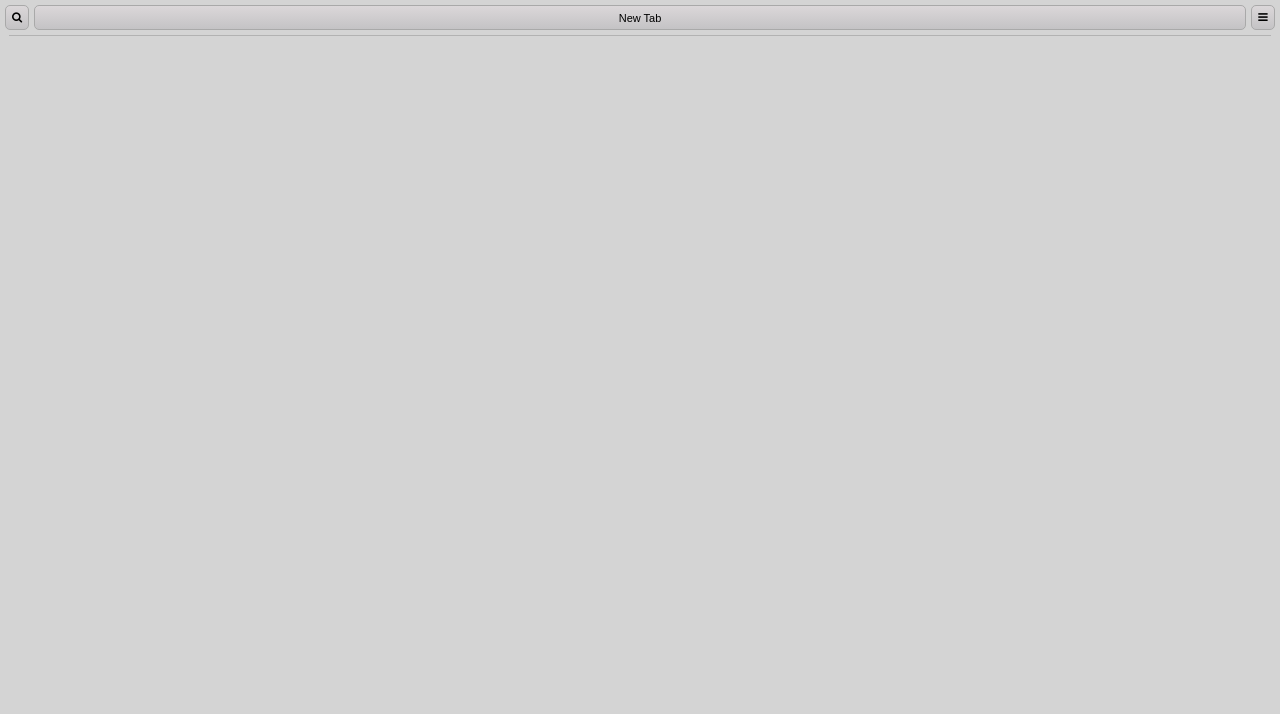
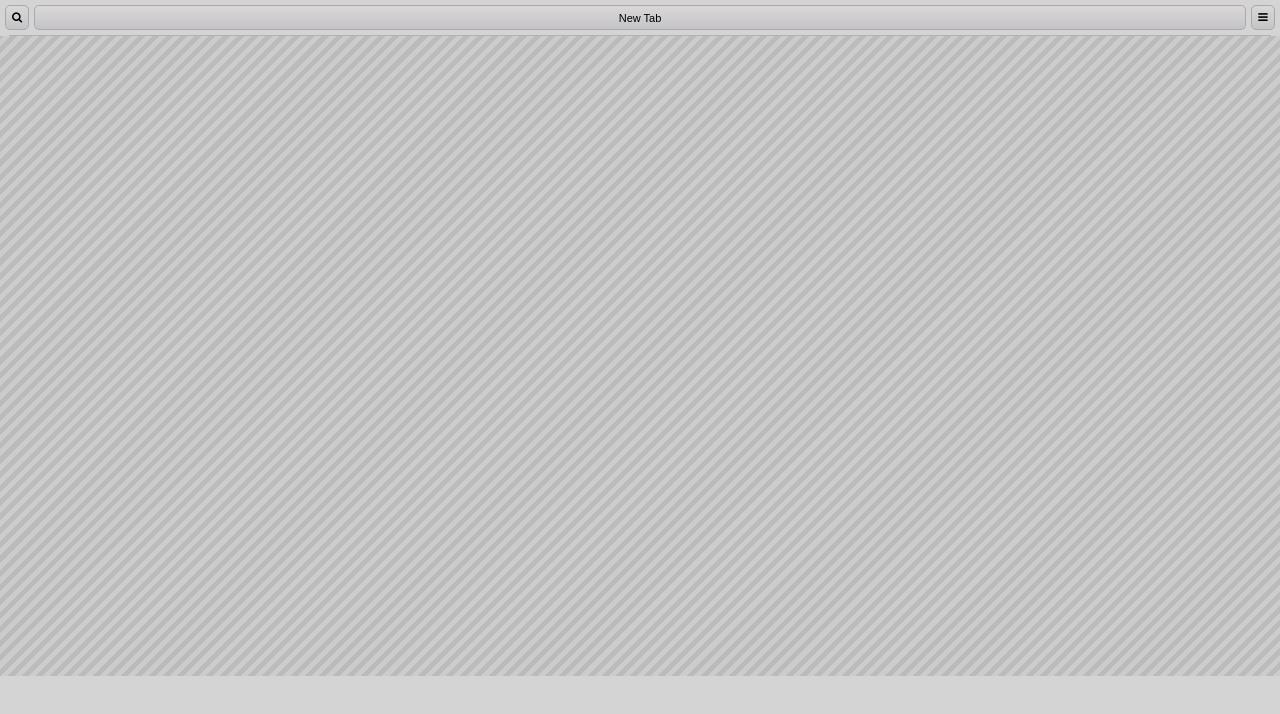
Before and after one commit to paulirish/chrome-side-tabs-extension, a browser extension: page app/index.html in a window 1280 px wide. Drawn offline with nearby package versions, Linux system fonts and the light colour scheme.

Commit message:
space at the end so closing tabs always scrolls the content the same way

```diff
--- a/assets/css/app.css
+++ b/assets/css/app.css
@@ -54,7 +54,8 @@ body {
   max-height: 100%;
   overflow: auto; }
   .tabs-wrapper .tabs {
-    display: block; }
+    display: block;
+     }
     .tabs-wrapper .tabs .space {
       width: 100%;
       height: 5px; }
@@ -62,6 +63,13 @@ body {
       clear: both;
       content: "";
       display: table; }
+
+
+/* space at the end so closing tabs always scrolls the content the same way. */
+.clear:last-child {
+  padding-bottom: 80vh;
+  background: repeating-linear-gradient(-45deg, #ccc, #ccc 5px, #bbb 0, #bbb 10px);
+}
 
 .tab-wrapper {
   width: 100%; }
```
